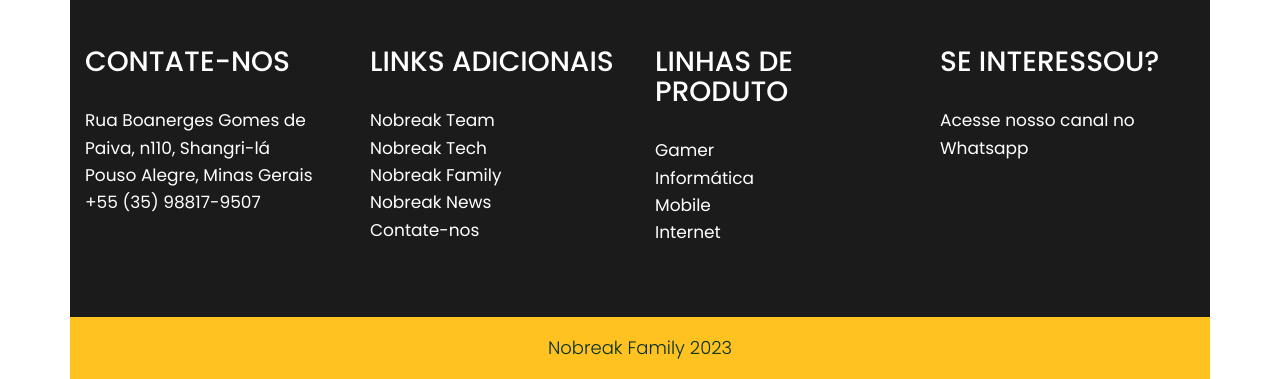
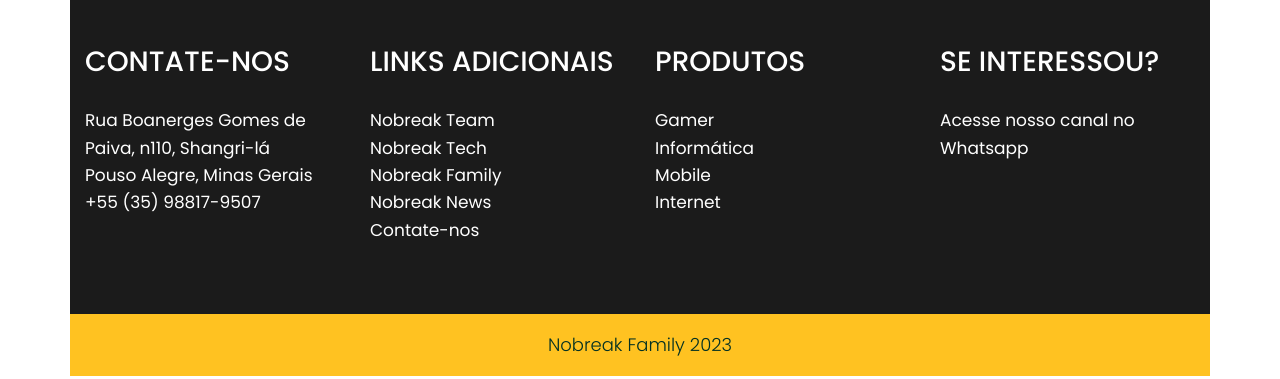
Before and after one commit to GameLineYT/storeNobreakTeam, a plain HTML site: page index.html in a window 1280 px wide. Shown: the part 3807-4186 px from the top of the page. Drawn offline with nearby package versions, Linux system fonts and the light colour scheme.

Commit message:
Update index.html

```diff
--- a/index.html
+++ b/index.html
@@ -477,7 +477,7 @@
                </div>
                  <div class="col-xl-3 col-lg-3 col-md-6 col-sm-12">
                   <div class="contact">
-                     <h3>Linhas de Produto</h3>
+                     <h3>Produtos</h3>
                       <ul class="lik">
                     <li> <a href="#"> Gamer</a></li>
                          <li> <a href="#">Informática</a></li>
```
